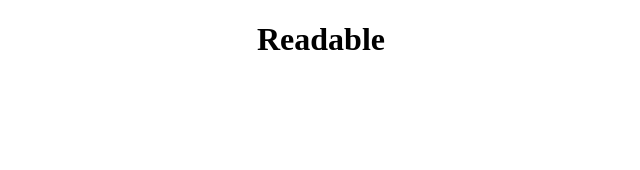
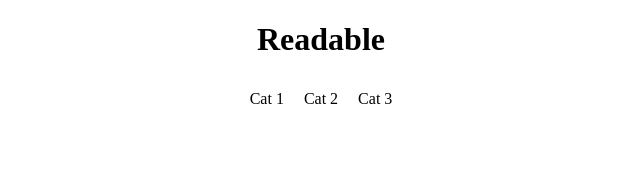
Before and after one commit to samAbey/readable, a React (Create React App) app: page / in a window 1280 px wide. Shown: the top 170 px of the page, without its empty margins (319-959 px from the left). Built offline with nearby package versions, Linux system fonts and the light colour scheme.

Commit message:
Feat: Add categories component

```diff
--- a/src/components/App.js
+++ b/src/components/App.js
@@ -2,6 +2,7 @@ import React, { Component } from 'react';
 import './App.css';
 
 import Header from './common/header/header';
+import Categories from './common/categories/categories';
 
 class App extends Component {
   render() {
@@ -9,6 +10,7 @@ class App extends Component {
       <div>
 
         <Header />
+        <Categories />
 
 
       </div>
--- /dev/null
+++ b/src/components/common/categories/categories.css.js
@@ -0,0 +1,23 @@
+import { css } from 'glamor';
+
+const navbarStyles = css({
+        display: 'inline-block',
+        width: '100%',
+    }),
+    listStyles = css({
+        listStyle: 'none',
+        textAlign: 'center',
+        margin: 0,
+        padding: 0,
+        '>li': {
+            display: 'inline-block',
+            padding: '10px',
+            cursor: 'pointer'
+        }
+    });
+
+
+export {
+    navbarStyles,
+    listStyles
+}
--- /dev/null
+++ b/src/components/common/categories/categories.js
@@ -0,0 +1,18 @@
+import React from 'react';
+import * as styles from './categories.css';
+
+const Categories = () => {
+
+
+    return (
+        <nav {...styles.navbarStyles}>
+            <ul {...styles.listStyles}>
+                <li>Cat 1</li>
+                <li>Cat 2</li>
+                <li>Cat 3</li>
+            </ul>
+        </nav>
+    )
+}
+
+export default Categories;
```
